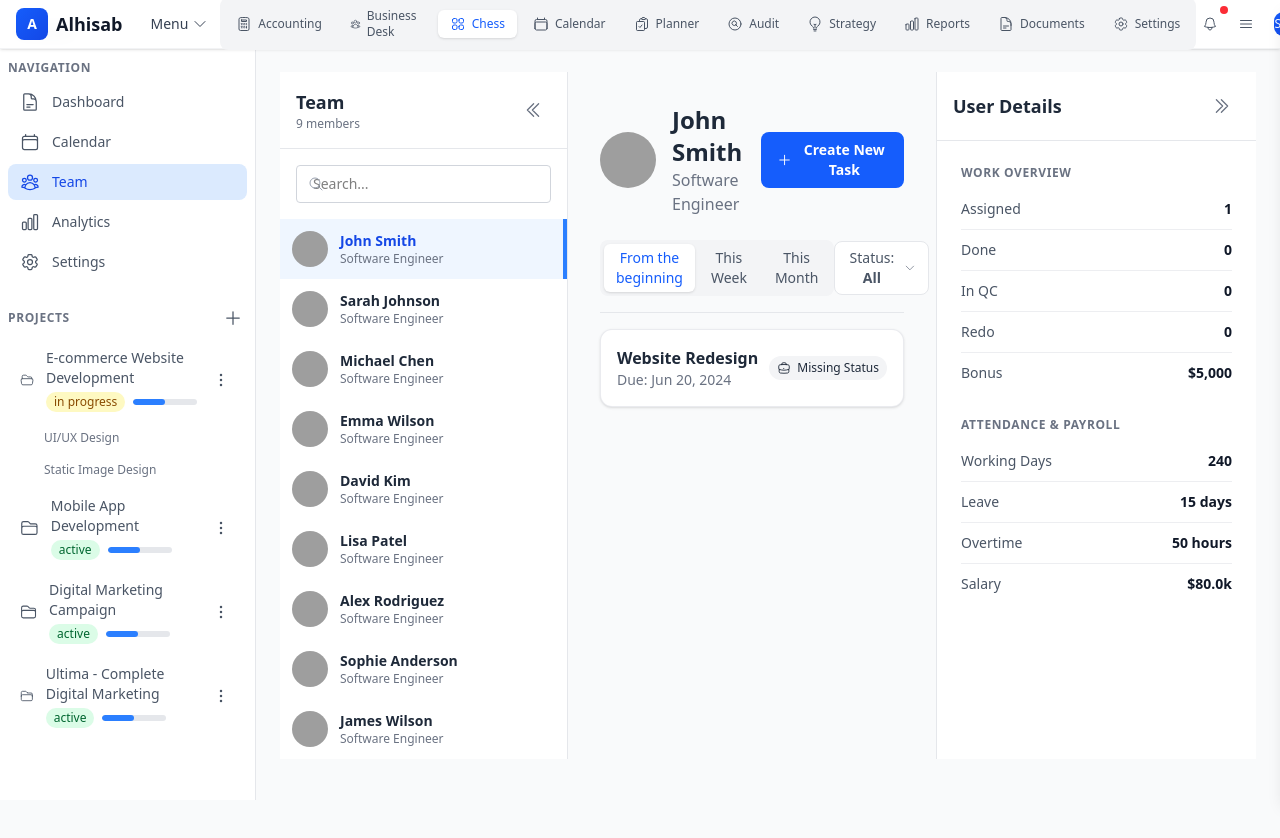
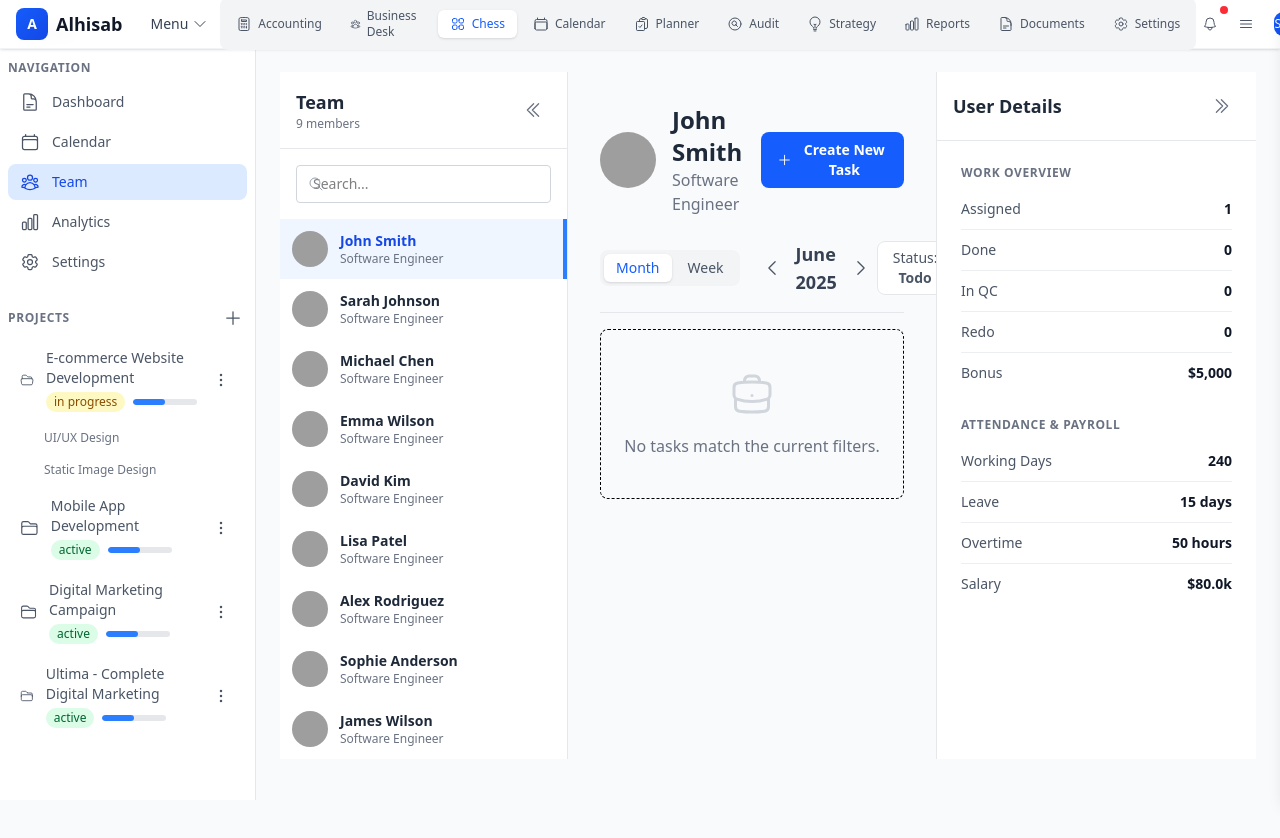
Before and after one commit to einfoengine/alhisab, a Next.js app in the folder frontend/: page /chess/team in a window 1280 px wide. Shown: the top 838 px of the page. Built offline with nearby package versions, Linux system fonts and the light colour scheme; grey boxes are pictures that could not be loaded.

Commit message:
User task list in progress 1

```diff
--- a/frontend/src/components/elements/UserTaskList.tsx
+++ b/frontend/src/components/elements/UserTaskList.tsx
@@ -1,8 +1,8 @@
 'use client';
 
 import React, { useState, useMemo, useRef, useEffect } from 'react';
-import { format, isThisWeek, isThisMonth } from 'date-fns';
-import { BriefcaseIcon, CheckCircleIcon, ClockIcon, ExclamationTriangleIcon, ChevronDownIcon } from '@heroicons/react/24/outline';
+import { format, startOfWeek, endOfWeek, startOfMonth, endOfMonth, isWithinInterval, addMonths, addDays } from 'date-fns';
+import { BriefcaseIcon, CheckCircleIcon, ClockIcon, ExclamationTriangleIcon, ChevronDownIcon, ChevronLeftIcon, ChevronRightIcon } from '@heroicons/react/24/outline';
 
 type Task = {
   id: string;
@@ -93,17 +93,20 @@ interface UserTaskListProps {
 }
 
 const UserTaskList: React.FC<UserTaskListProps> = ({ tasks }) => {
-  const [statusFilter, setStatusFilter] = useState('all');
-  const [timeFilter, setTimeFilter] = useState('all'); // 'all', 'week', 'month'
+  const [statusFilter, setStatusFilter] = useState('todo');
+  const [timeView, setTimeView] = useState<'month' | 'week'>('month');
+  const [currentDate, setCurrentDate] = useState(new Date());
 
   const filteredTasks = useMemo(() => {
     let tempTasks = tasks;
 
-    if (timeFilter === 'week') {
-      tempTasks = tempTasks.filter(t => isThisWeek(new Date(t.end_date), { weekStartsOn: 1 }));
-    } else if (timeFilter === 'month') {
-      tempTasks = tempTasks.filter(t => isThisMonth(new Date(t.end_date)));
+    let interval: { start: Date, end: Date };
+    if (timeView === 'week') {
+        interval = { start: startOfWeek(currentDate, { weekStartsOn: 1 }), end: endOfWeek(currentDate, { weekStartsOn: 1 }) };
+    } else { // month
+        interval = { start: startOfMonth(currentDate), end: endOfMonth(currentDate) };
     }
+    tempTasks = tempTasks.filter(t => isWithinInterval(new Date(t.end_date), interval));
 
     if (statusFilter !== 'all') {
       if (statusFilter === 'todo') {
@@ -120,21 +123,43 @@ const UserTaskList: React.FC<UserTaskListProps> = ({ tasks }) => {
     }
 
     return tempTasks;
-  }, [tasks, statusFilter, timeFilter]);
+  }, [tasks, statusFilter, timeView, currentDate]);
+
+  const handleDateChange = (direction: 'next' | 'prev') => {
+    const change = direction === 'next' ? 1 : -1;
+    if (timeView === 'month') {
+        setCurrentDate(current => addMonths(current, change));
+    } else { // week
+        setCurrentDate(current => addDays(current, change * 7));
+    }
+  }
 
   return (
     <div>
       <div className="flex items-center justify-between mb-4 pb-4 border-b border-gray-200">
-        <div className="flex items-center gap-1 p-1 bg-gray-100 rounded-lg">
-          {(['all', 'week', 'month'] as const).map(filter => (
-            <button
-              key={filter}
-              onClick={() => setTimeFilter(filter)}
-              className={`px-3 py-1 text-sm font-medium rounded-md transition-colors ${timeFilter === filter ? 'bg-white text-blue-600 shadow-sm' : 'text-gray-600 hover:bg-gray-200/50'}`}
-            >
-              {filter === 'all' ? 'From the beginning' : filter === 'week' ? 'This Week' : 'This Month'}
-            </button>
-          ))}
+        <div className="flex items-center gap-4">
+            <div className="flex items-center gap-1 p-1 bg-gray-100 rounded-lg">
+            {(['month', 'week'] as const).map(view => (
+                <button
+                key={view}
+                onClick={() => setTimeView(view)}
+                className={`px-3 py-1 text-sm font-medium rounded-md transition-colors ${timeView === view ? 'bg-white text-blue-600 shadow-sm' : 'text-gray-600 hover:bg-gray-200/50'}`}
+                >
+                {view === 'month' ? 'Month' : 'Week'}
+                </button>
+            ))}
+            </div>
+            <div className="flex items-center gap-2">
+                <button onClick={() => handleDateChange('prev')} className="p-1.5 rounded-md hover:bg-gray-100">
+                    <ChevronLeftIcon className="w-5 h-5 text-gray-600"/>
+                </button>
+                <span className="font-semibold text-gray-700 text-lg">
+                    {format(currentDate, timeView === 'month' ? 'MMMM yyyy' : "'Week of' MMM d")}
+                </span>
+                <button onClick={() => handleDateChange('next')} className="p-1.5 rounded-md hover:bg-gray-100">
+                    <ChevronRightIcon className="w-5 h-5 text-gray-600"/>
+                </button>
+            </div>
         </div>
         <StatusFilterDropdown value={statusFilter} onChange={setStatusFilter} />
       </div>
```
